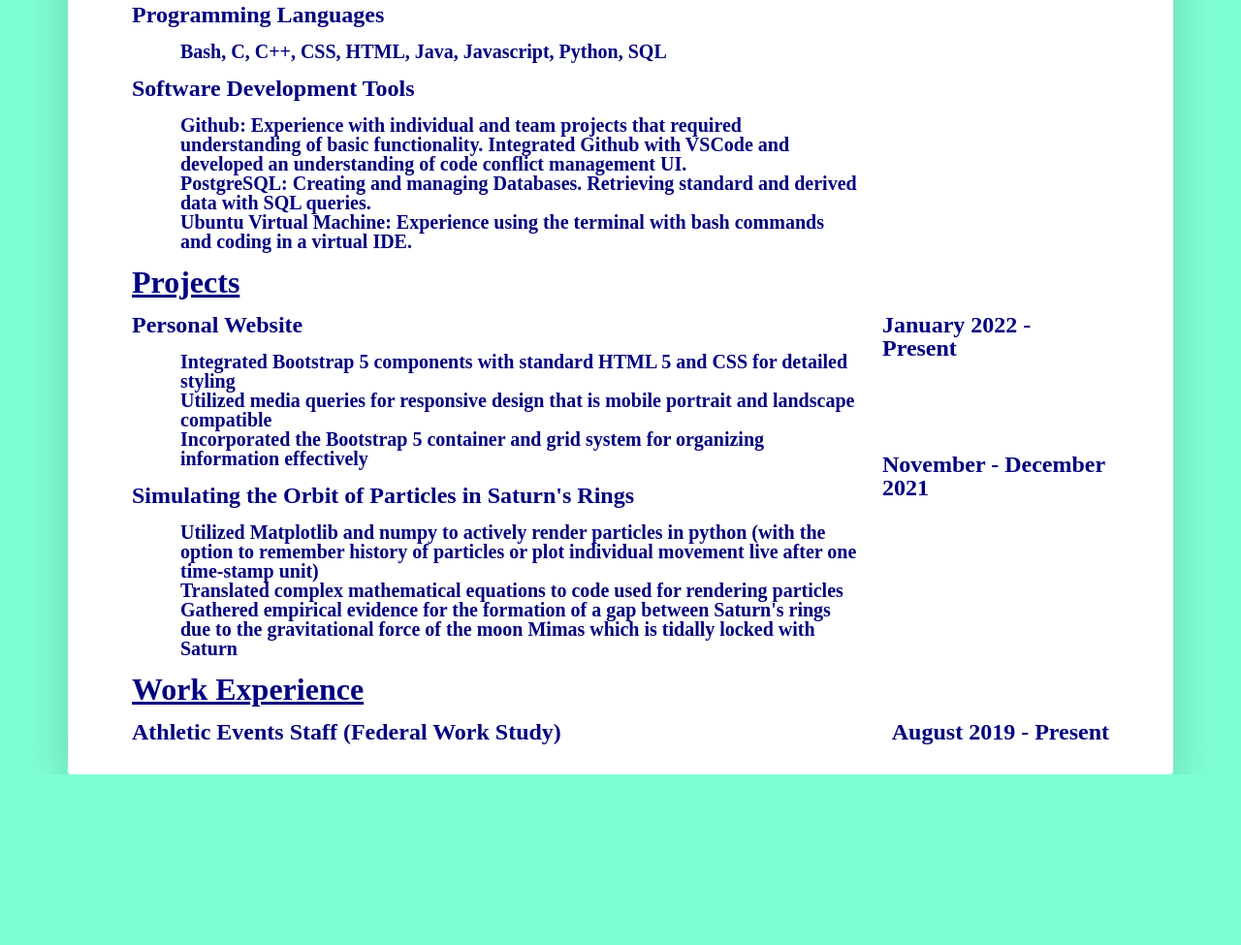
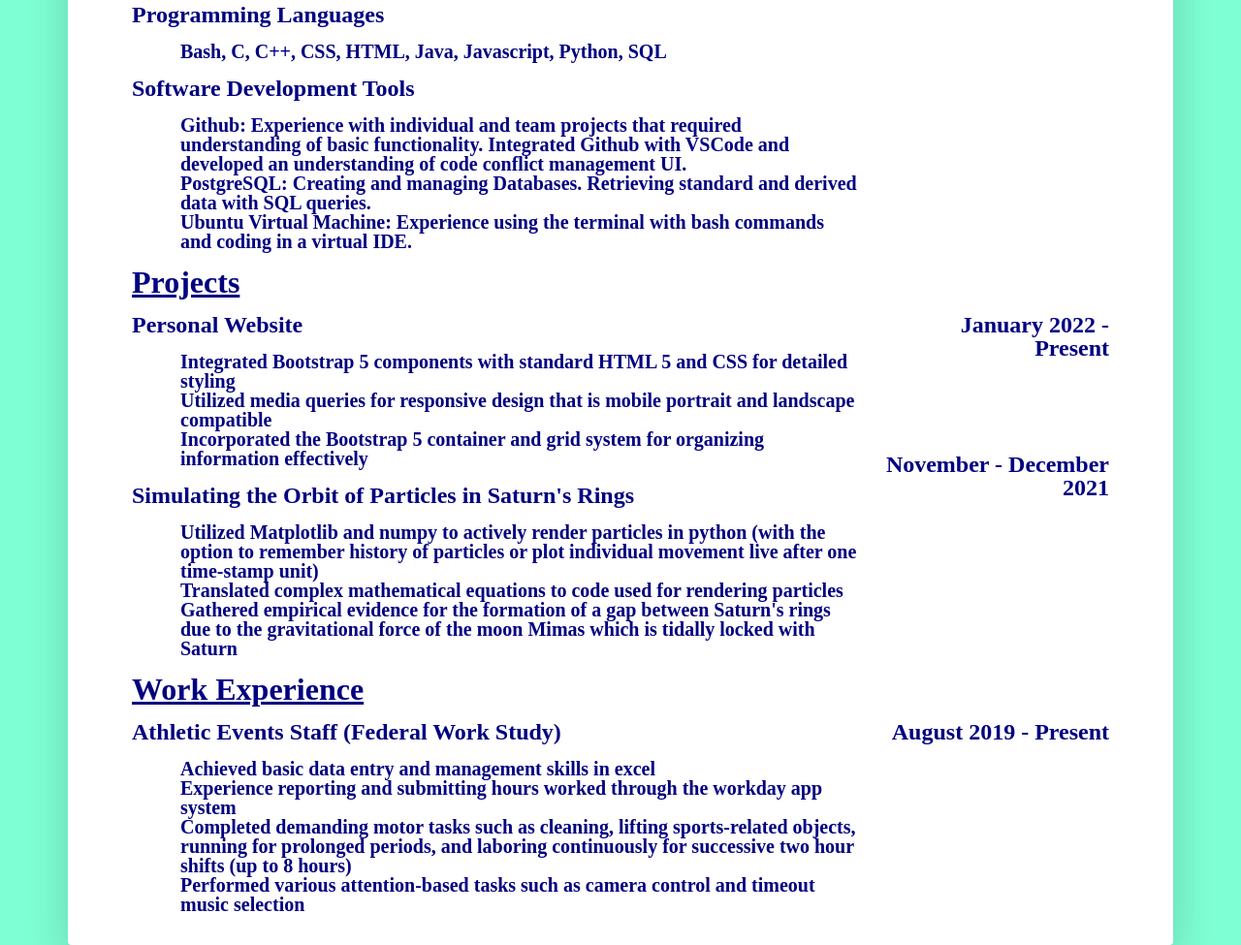
Before and after one commit to Adham-Abdelwahab/PersonalWeb, a plain HTML site: page resume.html in a window 1280 px wide. Shown: the part 622-1597 px from the top of the page at 97% size. Before the commit the page ends 1421 px from the top, so only its background shows below. Drawn offline with nearby package versions, Linux system fonts and the light colour scheme; a web font is replaced by a local one.

Commit message:
resume update

```diff
--- a/resume.html
+++ b/resume.html
@@ -90,7 +90,7 @@
                             </p>
                         </div>
                     </div>
-                    <div class="col">
+                    <div class="col" style="text-align:right;">
                         <p class="fs-4">
                             January 2022 - Present
                             <br><br><br><br><br>
@@ -104,10 +104,15 @@
                         <p class="fs-4">Athletic Events Staff (Federal Work Study)</p>
                         <div style="margin-left:50px;">
                             <p class="fs-5">
+                                Achieved basic data entry and management skills in excel<br>
+                                Experience reporting and submitting hours worked through the workday app system <br>
+                                Completed demanding motor tasks such as cleaning, lifting sports-related objects, running for prolonged periods,
+                                and laboring continuously for successive two hour shifts (up to 8 hours) <br>
+                                Performed various attention-based tasks such as camera control and timeout music selection
                             </p>
                         </div>
                     </div>
-                    <div class="col"  style="text-align:right;">
+                    <div class="col" style="text-align:right;">
                         <p class="fs-4">
                             August 2019 - Present
                         </p>
```
